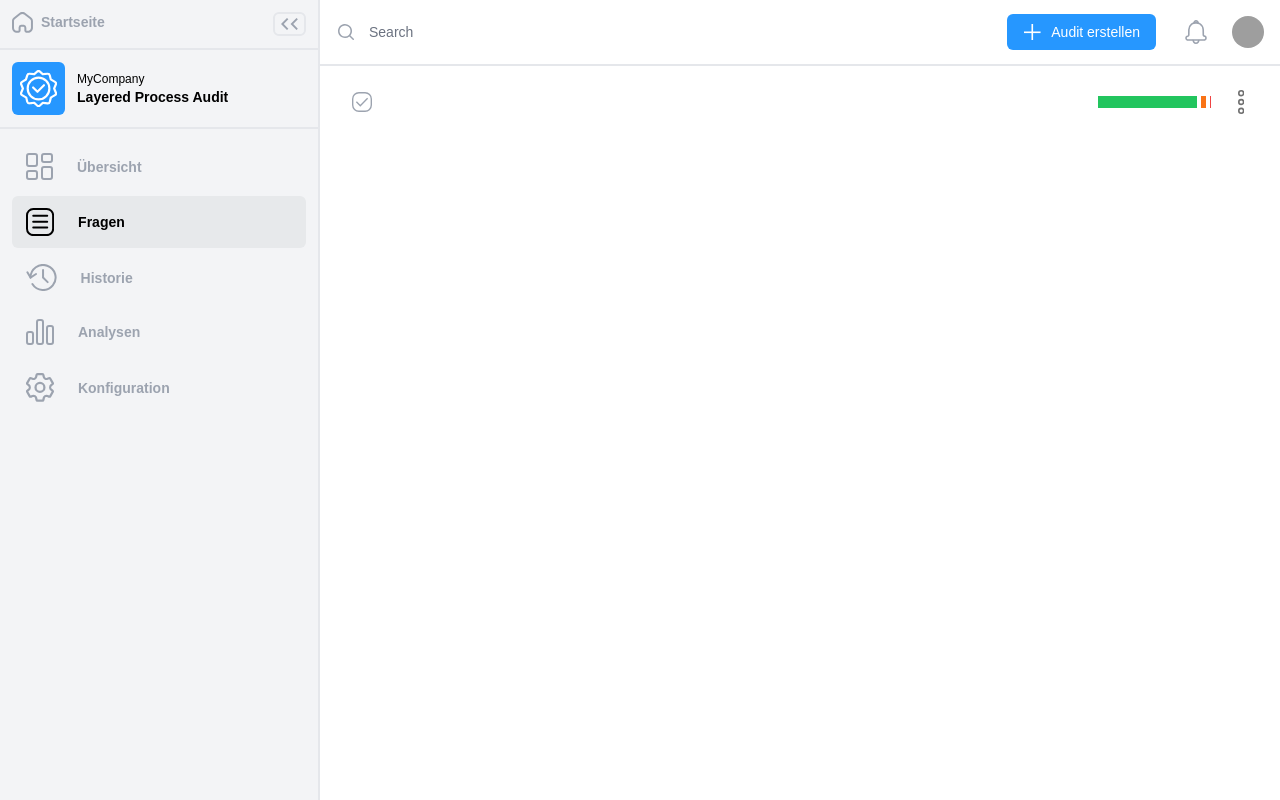
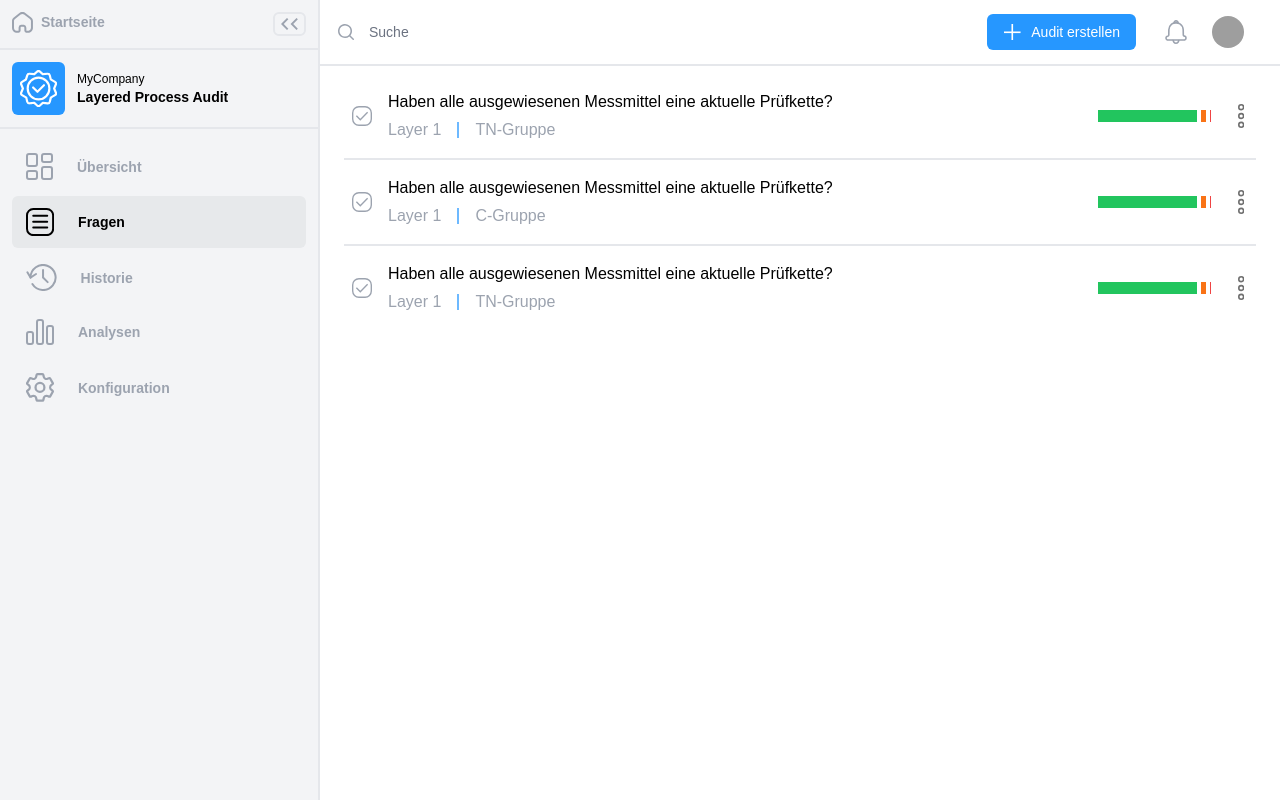
Before and after one commit to Projekt-DataScience/frontend, a Vue app: page /lpa/fragen in a window 1280 px wide. Built offline with nearby package versions, Linux system fonts and the light colour scheme; grey boxes are pictures that could not be loaded; what prettier-plugin-tailwindcss would draw is missing.

Commit message:
Refactor AppList and History page

```diff
--- a/src/components/AppItemList.vue
+++ b/src/components/AppListContainer.vue
@@ -1,24 +1,4 @@
 <template>
-  <!--
-    <div class="grid grid-cols-1">
-    <div class="grid grid-cols-10 ">
-      <div class="col-span-8 justify-items-start">
-        <div class="flex">
-          <div class="flex items-center justify-start">
-            <slot name="wrapperLeft"></slot>
-          </div>
-          <div class="flex-initial">
-            <slot name="wrapperContent">
-            </slot>
-          </div>
-        </div>
-      </div>
-      <div class="col-span-2 flex items-center justify-end">
-        <slot name="wrapperRight"></slot>
-      </div>
-    </div>
-  </div>
-  -->
   <div class="flex items-center">
     <div class="flex-none mr-2" v-if="hasWrapperLeftSlot()">
       <slot name="wrapperLeft"></slot>
@@ -32,28 +12,37 @@
       </div>
     </div>
   </div>
+  <div v-if="isLast===false" class="border-b-2 border-gray-200 mb-4 mt-4"></div>
 </template>
 
 <script lang="ts">
 import { ref, defineComponent } from "vue";
-import AppTextWithDividerLine from "./AppTextWithDividerLine.vue";
 
 export default defineComponent({
-  name: "AppItemList",
-  components: {
-    AppTextWithDividerLine
-  },
+  name: "AppListContainer",
+  components: {},
   emits: {
     toggleSidebar: null,
     toggleSidebarHeader: null,
+  },
+  props: {
+    isLast: {
+        type: Boolean,
+        required: false
+    }
+  },
+  data() {
+    return {
+
+    }
   },
   methods: {
     hasWrapperLeftSlot() {
       return !!this.$slots.wrapperLeft;
     },
-    hasWrapperRightSlot(){
+    hasWrapperRightSlot() {
       return !!this.$slots.wrapperRight;
-    }
+    },
   },
 });
 </script>
--- /dev/null
+++ b/src/components/AppListText.vue
@@ -0,0 +1,17 @@
+<template>
+    <div class="text-md font-base">{{ text }}</div>
+</template>
+
+<script lang="ts">
+import { ref, defineComponent } from "vue";
+
+export default defineComponent({
+  name: "AppListText",
+  props: {
+    text: {
+        type: String,
+        required: true
+    }
+  }
+});
+</script>
--- /dev/null
+++ b/src/components/AppListTextAndSubtext.vue
@@ -0,0 +1,41 @@
+<template>
+  <AppListText :text="text"></AppListText>
+  <div class="flex items-center text-gray-400 pt-1 font-base">
+    <div v-for="list in subtext" :key="list.id">
+      <AppListTextWithDividerLine
+        v-bind:isLast="false"
+        :text="list.name"
+        v-if="list.id < subtext.length - 1"
+      ></AppListTextWithDividerLine>
+      <AppListTextWithDividerLine
+        v-bind:isLast="true"
+        :text="list.name"
+        v-else
+      ></AppListTextWithDividerLine>
+    </div>
+  </div>
+</template>
+
+<script lang="ts">
+import { ref, defineComponent } from "vue";
+import AppListText from "./AppListText.vue";
+import AppListTextWithDividerLine from "./AppListTextWithDividerLine.vue";
+
+export default defineComponent({
+  name: "AppListTextAndSubtext",
+  components: {
+    AppListText,
+    AppListTextWithDividerLine
+  },
+  props: {
+    subtext: {
+      type: Object,
+      required: true,
+    },
+    text: {
+        type: String,
+        required: true
+    }
+  }
+});
+</script>
--- a/src/components/AppTextWithDividerLine.vue
+++ b/src/components/AppListTextWithDividerLine.vue
@@ -12,7 +12,7 @@ import { ref, defineComponent } from "vue";
 import LPADivideLineIcon from "../assets/Icons/LPADivideLineIcon.vue";
 
 export default defineComponent({
-  name: "AppContainer",
+  name: "AppListTextWithDividerLine",
   components: {
     LPADivideLineIcon
   },
--- a/src/components/AppSearchAndFilterBar.vue
+++ b/src/components/AppSearchAndFilterBar.vue
@@ -2,7 +2,7 @@
   <div class="flex items-center h-full w-full">
     <div class="flex-initial">
       <form class="flex w-34 ml-4" action="#" method="GET">
-        <label for="search-field" class="sr-only">Search</label>
+        <label for="search-field" class="sr-only">Suche</label>
         <div class="relative w-full text-gray-400 focus-within:text-gray-600">
           <div
             class="
@@ -47,7 +47,7 @@
               focus:ring-0
               sm:text-sm
             "
-            placeholder="Search"
+            placeholder="Suche"
             type="search"
             name="search"
           />
@@ -70,7 +70,7 @@
             </AppButtonNotification>
 
             <!-- Profile dropdown -->
-            <AppButtonProfile class="ml-5"></AppButtonProfile>
+            <AppButtonProfile class="ml-5 mr-5"></AppButtonProfile>
           </div>
         </div>
     </div>
--- a/src/modules/lpa/views/LPADashboard.vue
+++ b/src/modules/lpa/views/LPADashboard.vue
@@ -11,38 +11,54 @@
       <div class="grid grid-cols-2 gap-6">
         <div class="col-span-1">
           <AppContainer containerName="Auditscore">
-            <template #content>
-              Noch kein Inhalt
-            </template>
+            <template #content> Noch kein Inhalt </template>
           </AppContainer>
         </div>
         <div class="col-span-1">
           <AppContainer containerName="Fragenanalyse">
-            <template #content>
-              Noch kein Inhalt
-            </template>
+            <template #content> Noch kein Inhalt </template>
           </AppContainer>
         </div>
         <div class="col-span-2">
           <AppContainer containerName="Offene Audits">
             <template #content>
-              <AppItemList :listItems="openAudits">
-                <template #wrapperRight>
-                  <AppButtonTertiary name="Audit starten"></AppButtonTertiary>
-                  <AppButtonOption v-bind:isVertical="false"></AppButtonOption>
-                </template>
-              </AppItemList>
+              <div v-for="item in openAudits" :key="item.id">
+                <AppListContainer :isLast="getStatus(openAudits, item.id)">
+                  <template #wrapperRight>
+                    <AppButtonTertiary name="Audit starten"></AppButtonTertiary>
+                    <AppButtonOption
+                      v-bind:isVertical="false"
+                    ></AppButtonOption>
+                  </template>
+                  <template #wrapperContent>
+                    <AppListTextAndSubtext
+                      :text="item.name"
+                      :subtext="item.listItems"
+                    ></AppListTextAndSubtext>
+                  </template>
+                </AppListContainer>
+              </div>
             </template>
           </AppContainer>
         </div>
         <div class="col-span-2">
           <AppContainer containerName="Geplante Audits">
             <template #content>
-              <AppItemList :listItems="plannedAudits">
-                <template #wrapperRight>
-                  <AppButtonOption v-bind:isVertical="false"></AppButtonOption>
-                </template>
-              </AppItemList>
+              <div v-for="item in plannedAudits" :key="item.id">
+                <AppListContainer :isLast="getStatus(plannedAudits, item.id)">
+                  <template #wrapperRight>
+                    <AppButtonOption
+                      v-bind:isVertical="false"
+                    ></AppButtonOption>
+                  </template>
+                  <template #wrapperContent>
+                    <AppListTextAndSubtext
+                      :text="item.name"
+                      :subtext="item.listItems"
+                    ></AppListTextAndSubtext>
+                  </template>
+                </AppListContainer>
+              </div>
             </template>
           </AppContainer>
         </div>
@@ -58,9 +74,10 @@ import AppPageLayout from "../../../components/AppPageLayout.vue";
 import AppSearchAndFilterBar from "../../../components/AppSearchAndFilterBar.vue";
 import LPADivideLineIcon from "../../../assets/Icons/LPADivideLineIcon.vue";
 import AppContainer from "../../../components/AppContainer.vue";
-import AppItemList from "../../../components/AppItemList.vue";
+import AppListContainer from "../../../components/AppListContainer.vue";
 import AppButtonOption from "../../../components/AppButtonOption.vue";
 import AppButtonTertiary from "../../../components/AppButtonTertiary.vue";
+import AppListTextAndSubtext from "../../../components/AppListTextAndSubtext.vue";
 
 export default defineComponent({
   name: "LPADashboard",
@@ -70,9 +87,10 @@ export default defineComponent({
     AppSearchAndFilterBar,
     LPADivideLineIcon,
     AppContainer,
-    AppItemList,
+    AppListContainer,
     AppButtonOption,
-    AppButtonTertiary
+    AppButtonTertiary,
+    AppListTextAndSubtext,
   },
   data() {
     return {
@@ -84,19 +102,19 @@ export default defineComponent({
             {
               id: 0,
               type: "normal",
-              name: "Layer 1"
+              name: "Layer 1",
             },
             {
               id: 1,
               type: "normal",
-              name: "Fälligkeit: 22.11.2022"
+              name: "Fälligkeit: 22.11.2022",
             },
             {
               id: 2,
               type: "normal",
-              name: "5 Fragen"
+              name: "5 Fragen",
             },
-          ]
+          ],
         },
         {
           id: 1,
@@ -105,19 +123,19 @@ export default defineComponent({
             {
               id: 0,
               type: "normal",
-              name: "Layer 1"
+              name: "Layer 1",
             },
             {
               id: 1,
               type: "normal",
-              name: "Fälligkeit: 22.11.2022"
+              name: "Fälligkeit: 22.11.2022",
             },
             {
               id: 2,
               type: "normal",
-              name: "5 Fragen"
+              name: "5 Fragen",
             },
-          ]
+          ],
         },
         {
           id: 2,
@@ -126,20 +144,20 @@ export default defineComponent({
             {
               id: 0,
               type: "normal",
-              name: "Layer 1"
+              name: "Layer 1",
             },
             {
               id: 1,
               type: "normal",
-              name: "Fälligkeit: 22.11.2022"
+              name: "Fälligkeit: 22.11.2022",
             },
             {
               id: 2,
               type: "normal",
-              name: "5 Fragen"
+              name: "5 Fragen",
             },
-          ]
-        }
+          ],
+        },
       ],
       plannedAudits: [
         {
@@ -149,19 +167,19 @@ export default defineComponent({
             {
               id: 0,
               type: "normal",
-              name: "Layer 1"
+              name: "Layer 1",
             },
             {
               id: 1,
               type: "normal",
-              name: "Wöchentlich: Di, Do"
+              name: "Wöchentlich: Di, Do",
             },
             {
               id: 2,
               type: "normal",
-              name: "5 Fragen"
+              name: "5 Fragen",
             },
-          ]
+          ],
         },
         {
           id: 1,
@@ -170,19 +188,19 @@ export default defineComponent({
             {
               id: 0,
               type: "normal",
-              name: "Layer 1"
+              name: "Layer 1",
             },
             {
               id: 1,
               type: "normal",
-              name: "Monatlich: 1. Woche"
+              name: "Monatlich: 1. Woche",
             },
             {
               id: 2,
               type: "normal",
-              name: "5 Fragen"
+              name: "5 Fragen",
             },
-          ]
+          ],
         },
         {
           id: 2,
@@ -191,22 +209,31 @@ export default defineComponent({
             {
               id: 0,
               type: "normal",
-              name: "Layer 1"
+              name: "Layer 1",
             },
             {
               id: 1,
               type: "normal",
-              name: "Jährlich: Jan, Feb"
+              name: "Jährlich: Jan, Feb",
             },
             {
               id: 2,
               type: "normal",
-              name: "5 Fragen"
+              name: "5 Fragen",
             },
-          ]
-        }
-      ]
+          ],
+        },
+      ],
     };
   },
+  methods: {
+    getStatus(list: any, item: Number){
+      if(item < list.length - 1){
+        return false
+      }else {
+        return true
+      }
+    }
+  }
 });
 </script>
--- a/src/modules/lpa/views/LPAHistory.vue
+++ b/src/modules/lpa/views/LPAHistory.vue
@@ -8,29 +8,42 @@
       <AppSearchAndFilterBar></AppSearchAndFilterBar>
     </template>
     <template #content>
-      <AppItemList :listItems="questions">
+      <div v-for="item in questions" :key="item.id">
+        <AppListContainer :isLast="getStatus(questions, item.id)">
           <template #wrapperLeft>
             <LPAStatusAudit status="green"></LPAStatusAudit>
           </template>
+          <template #wrapperContent>
+            <AppListTextAndSubtext
+              :text="item.name"
+              :subtext="item.listItems"
+            ></AppListTextAndSubtext>
+          </template>
           <template #wrapperRight>
-          <LPAQuestionBar :green="questions[0].statistics.green" :orange="questions[0].statistics.orange" :red="questions[0].statistics.red"></LPAQuestionBar>
+            <LPAQuestionBar
+            :green="questions[0].statistics.green"
+            :orange="questions[0].statistics.orange"
+            :red="questions[0].statistics.red"
+          ></LPAQuestionBar>
           <AppButtonOption v-bind:isVertical="false"></AppButtonOption>
           </template>
-      </AppItemList>
+        </AppListContainer>
+      </div>
     </template>
   </AppPageLayout>
 </template>
 
 <script lang="ts">
-import { defineComponent} from "vue";
+import { defineComponent } from "vue";
 import LPASidebar from "../components/LPASidebar.vue";
 import AppPageLayout from "../../../components/AppPageLayout.vue";
 import AppSearchAndFilterBar from "../../../components/AppSearchAndFilterBar.vue";
 import LPAQuestionBar from "../components/LPAQuestionBar.vue";
 import AppButtonOption from "../../../components/AppButtonOption.vue";
 import AppCheckboxIcon from "../../../assets/Icons/AppCheckboxIcon.vue";
-import AppItemList from "../../../components/AppItemList.vue";
+import AppListContainer from "../../../components/AppListContainer.vue";
 import LPAStatusAudit from "../components/LPAStatusAudit.vue";
+import AppListTextAndSubtext from "../../../components/AppListTextAndSubtext.vue";
 
 export default defineComponent({
   name: "LPAHistory",
@@ -41,8 +54,9 @@ export default defineComponent({
     AppCheckboxIcon,
     AppButtonOption,
     LPAQuestionBar,
-    AppItemList,
-    LPAStatusAudit
+    AppListContainer,
+    LPAStatusAudit,
+    AppListTextAndSubtext
   },
   data() {
     return {
@@ -54,19 +68,19 @@ export default defineComponent({
             {
               id: 0,
               type: "normal",
-              name: "Layer 1"
+              name: "Layer 1",
             },
             {
               id: 1,
               type: "normal",
-              name: "TN-Gruppe"
-            }
+              name: "TN-Gruppe",
+            },
           ],
           statistics: {
             green: 1000,
             orange: 50,
             red: 1,
-          }
+          },
         },
         {
           id: 1,
@@ -75,19 +89,19 @@ export default defineComponent({
             {
               id: 0,
               type: "normal",
-              name: "Layer 1"
+              name: "Layer 1",
             },
             {
               id: 1,
               type: "normal",
-              name: "C-Gruppe"
-            }
+              name: "C-Gruppe",
+            },
           ],
           statistics: {
             green: 244,
             orange: 23,
             red: 2,
-          }
+          },
         },
         {
           id: 2,
@@ -96,22 +110,31 @@ export default defineComponent({
             {
               id: 0,
               type: "normal",
-              name: "Layer 1"
+              name: "Layer 1",
             },
             {
               id: 1,
               type: "normal",
-              name: "TN-Gruppe"
-            }
+              name: "TN-Gruppe",
+            },
           ],
           statistics: {
             green: 244,
             orange: 23,
             red: 2,
-          }
-        }
+          },
+        },
       ],
     };
   },
+  methods: {
+    getStatus(list: any, item: Number){
+      if(item < list.length - 1){
+        return false
+      }else {
+        return true
+      }
+    }
+  }
 });
 </script>
--- a/src/modules/lpa/views/LPAQuestions.vue
+++ b/src/modules/lpa/views/LPAQuestions.vue
@@ -8,15 +8,27 @@
       <AppSearchAndFilterBar></AppSearchAndFilterBar>
     </template>
     <template #content>
-      <AppItemList :listItems="questions">
-        <template #wrapperLeft>
-          <AppCheckboxIcon class="h-5 w-full text-gray-400 mr-4"></AppCheckboxIcon>
-        </template>
-        <template #wrapperRight>
-          <LPAQuestionBar :green="questions[0].statistics.green" :orange="questions[0].statistics.orange" :red="questions[0].statistics.red"></LPAQuestionBar>
+      <div v-for="item in questions" :key="item.id">
+        <AppListContainer :isLast="getStatus(questions, item.id)">
+          <template #wrapperLeft>
+            <AppCheckboxIcon class="h-5 w-full text-gray-400 mr-4"></AppCheckboxIcon>
+          </template>
+          <template #wrapperContent>
+            <AppListTextAndSubtext
+              :text="item.name"
+              :subtext="item.listItems"
+            ></AppListTextAndSubtext>
+          </template>
+          <template #wrapperRight>
+            <LPAQuestionBar
+            :green="questions[0].statistics.green"
+            :orange="questions[0].statistics.orange"
+            :red="questions[0].statistics.red"
+          ></LPAQuestionBar>
           <AppButtonOption v-bind:isVertical="false"></AppButtonOption>
-        </template>
-      </AppItemList>
+          </template>
+        </AppListContainer>
+      </div>
     </template>
   </AppPageLayout>
 </template>
@@ -26,10 +38,11 @@ import { defineComponent } from "vue";
 import LPASidebar from "../components/LPASidebar.vue";
 import AppPageLayout from "../../../components/AppPageLayout.vue";
 import AppSearchAndFilterBar from "../../../components/AppSearchAndFilterBar.vue";
-import AppItemList from "../../../components/AppItemList.vue";
+import AppListContainer from "../../../components/AppListContainer.vue";
 import AppButtonOption from "../../../components/AppButtonOption.vue";
 import AppCheckboxIcon from "../../../assets/Icons/AppCheckboxIcon.vue";
 import LPAQuestionBar from "../components/LPAQuestionBar.vue";
+import AppListTextAndSubtext from "../../../components/AppListTextAndSubtext.vue";
 
 export default defineComponent({
   name: "LPAQuestions",
@@ -37,10 +50,11 @@ export default defineComponent({
     LPASidebar,
     AppPageLayout,
     AppSearchAndFilterBar,
-    AppItemList,
+    AppListContainer,
     AppButtonOption,
     AppCheckboxIcon,
-    LPAQuestionBar
+    LPAQuestionBar,
+    AppListTextAndSubtext
   },
   data() {
     return {
@@ -111,5 +125,14 @@ export default defineComponent({
       ],
     };
   },
+  methods: {
+    getStatus(list: any, item: Number){
+      if(item < list.length - 1){
+        return false
+      }else {
+        return true
+      }
+    }
+  }
 });
 </script>
```
Also changed, not shown: src/views/MainDashboard.vue (+4 -4 lines). Lines whose indentation alone changed are shown as unchanged.
